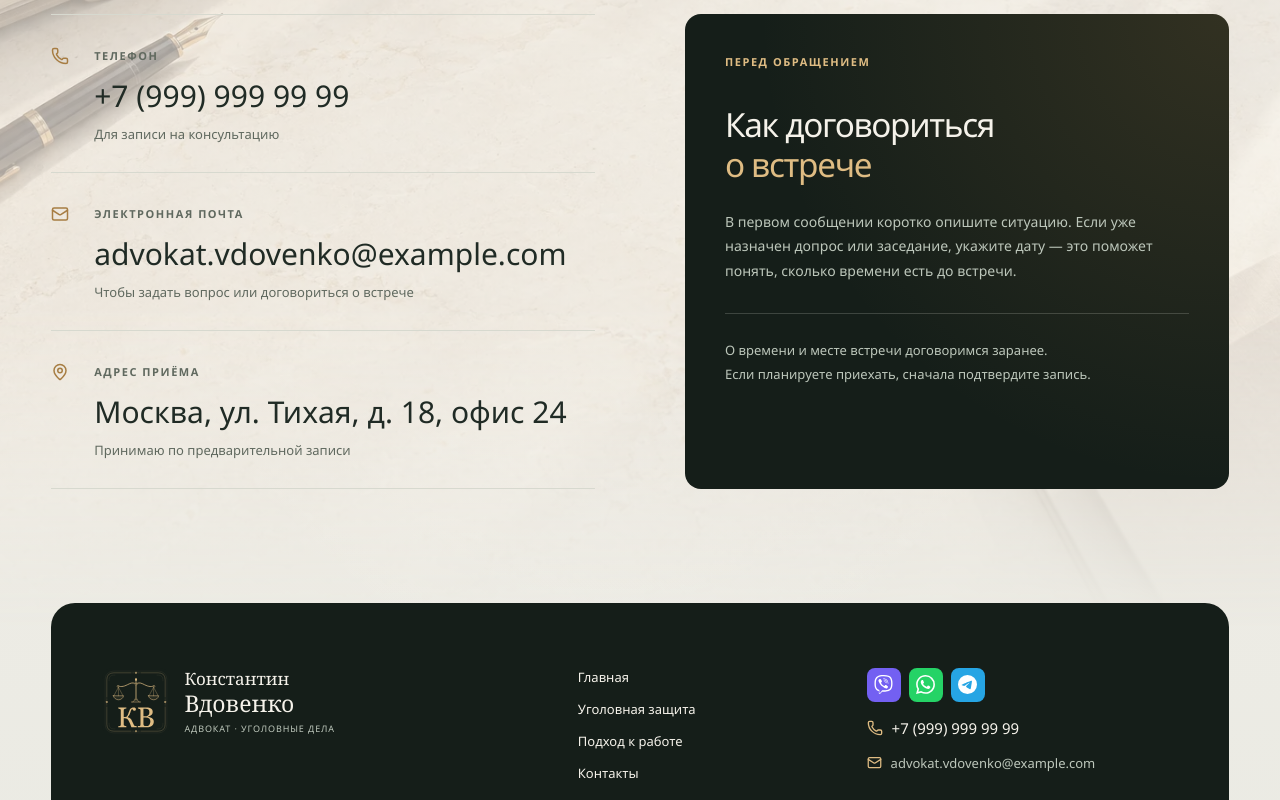
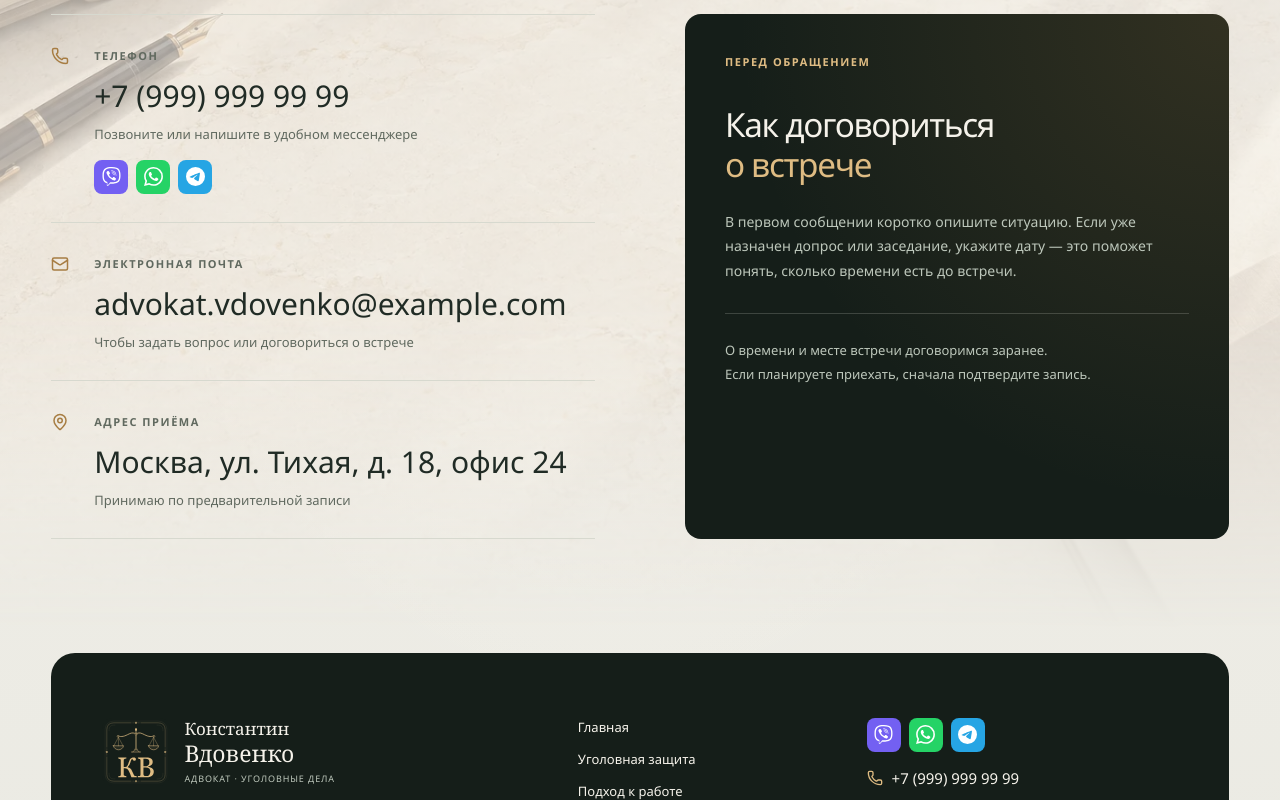
Before and after one commit to Aleks-man/advokat-vdovenko, a React (Vite) app in the folder front/: page /contacts in a window 1280 px wide. Shown: the part 600-1400 px from the top of the page. Built offline with nearby package versions, Linux system fonts and the light colour scheme; a web font is replaced by a local one.

Commit message:
feat: add messenger links to contacts and clarify consultation action

```diff
--- a/front/src/components/ContactBanner/ContactBanner.tsx
+++ b/front/src/components/ContactBanner/ContactBanner.tsx
@@ -16,7 +16,7 @@ export function ContactBanner() {
           </p>
         </div>
         <Link className="button button--light" to="/contacts">
-          Записаться на консультацию
+          Обсудить консультацию
         </Link>
       </div>
     </section>
--- a/front/src/components/Footer/Footer.css
+++ b/front/src/components/Footer/Footer.css
@@ -30,34 +30,6 @@
   align-items: flex-start;
   gap: 16px;
   min-width: 0;
-}
-.footer-messengers {
-  display: flex;
-  gap: 8px;
-}
-.footer-messenger {
-  display: grid;
-  place-items: center;
-  width: 34px;
-  height: 34px;
-  border-radius: 8px;
-  transition: opacity 0.2s;
-}
-.footer-messenger:hover {
-  opacity: 0.8;
-}
-.footer-messenger--viber {
-  background: #7360f2;
-}
-.footer-messenger--whatsapp {
-  background: #25d366;
-}
-.footer-messenger--telegram {
-  background: #26a5e4;
-}
-.footer-messenger img {
-  display: block;
-  filter: invert(1);
 }
 .footer-phone,
 .footer-email {
--- a/front/src/components/Footer/Footer.tsx
+++ b/front/src/components/Footer/Footer.tsx
@@ -1,33 +1,10 @@
 import { Link } from 'react-router-dom'
 import { Mail, Phone } from 'lucide-react'
-import viberIcon from '../../assets/icons/viber.svg'
-import whatsappIcon from '../../assets/icons/whatsapp.svg'
-import telegramIcon from '../../assets/icons/telegram.svg'
 import { navigation, site } from '../../data/site'
+import { MessengerLinks } from '../MessengerLinks/MessengerLinks'
 import './Footer.css'
 export function Footer() {
   const phone = site.phone.replace(/[^+\d]/g, '')
-  const phoneDigits = phone.replace(/\D/g, '')
-  const messengers = [
-    {
-      name: 'Viber',
-      icon: viberIcon,
-      kind: 'viber',
-      href: 'viber://chat?number=' + encodeURIComponent(phone),
-    },
-    {
-      name: 'WhatsApp',
-      icon: whatsappIcon,
-      kind: 'whatsapp',
-      href: 'https://wa.me/' + phoneDigits,
-    },
-    {
-      name: 'Telegram',
-      icon: telegramIcon,
-      kind: 'telegram',
-      href: 'https://t.me/+' + phoneDigits,
-    },
-  ]
   return (
     <footer className="footer panel">
       <div className="container">
@@ -48,21 +25,7 @@ export function Footer() {
             ))}
           </nav>
           <div className="footer-contacts">
-            <div className="footer-messengers" role="group" aria-label="Связаться в мессенджерах">
-              {messengers.map((messenger) => (
-                <a
-                  key={messenger.kind}
-                  className={`footer-messenger footer-messenger--${messenger.kind}`}
-                  href={messenger.href}
-                  aria-label={`Написать в ${messenger.name}`}
-                  title={messenger.name}
-                  target={messenger.kind === 'viber' ? undefined : '_blank'}
-                  rel={messenger.kind === 'viber' ? undefined : 'noopener noreferrer'}
-                >
-                  <img src={messenger.icon} alt="" width="19" height="19" />
-                </a>
-              ))}
-            </div>
+            <MessengerLinks />
             <a className="footer-phone" href={`tel:${phone}`}>
               <Phone size={16} aria-hidden="true" />
               <span>{site.phone}</span>
--- /dev/null
+++ b/front/src/components/MessengerLinks/MessengerLinks.css
@@ -0,0 +1,29 @@
+.messenger-links {
+  display: flex;
+  gap: 8px;
+}
+.messenger-links .messenger-link {
+  display: grid;
+  place-items: center;
+  width: 34px;
+  height: 34px;
+  margin: 0;
+  border-radius: 8px;
+  transition: opacity 0.2s;
+}
+.messenger-link:hover {
+  opacity: 0.8;
+}
+.messenger-link--viber {
+  background: #7360f2;
+}
+.messenger-link--whatsapp {
+  background: #25d366;
+}
+.messenger-link--telegram {
+  background: #26a5e4;
+}
+.messenger-link img {
+  display: block;
+  filter: invert(1);
+}
--- /dev/null
+++ b/front/src/components/MessengerLinks/MessengerLinks.tsx
@@ -0,0 +1,48 @@
+import viberIcon from '../../assets/icons/viber.svg'
+import whatsappIcon from '../../assets/icons/whatsapp.svg'
+import telegramIcon from '../../assets/icons/telegram.svg'
+import { site } from '../../data/site'
+import './MessengerLinks.css'
+
+export function MessengerLinks() {
+  const phone = site.phone.replace(/[^+\d]/g, '')
+  const phoneDigits = phone.replace(/\D/g, '')
+  const messengers = [
+    {
+      name: 'Viber',
+      icon: viberIcon,
+      kind: 'viber',
+      href: 'viber://chat?number=' + encodeURIComponent(phone),
+    },
+    {
+      name: 'WhatsApp',
+      icon: whatsappIcon,
+      kind: 'whatsapp',
+      href: 'https://wa.me/' + phoneDigits,
+    },
+    {
+      name: 'Telegram',
+      icon: telegramIcon,
+      kind: 'telegram',
+      href: 'https://t.me/+' + phoneDigits,
+    },
+  ]
+
+  return (
+    <div className="messenger-links" role="group" aria-label="Связаться в мессенджерах">
+      {messengers.map((messenger) => (
+        <a
+          key={messenger.kind}
+          className={`messenger-link messenger-link--${messenger.kind}`}
+          href={messenger.href}
+          aria-label={`Написать в ${messenger.name}`}
+          title={messenger.name}
+          target={messenger.kind === 'viber' ? undefined : '_blank'}
+          rel={messenger.kind === 'viber' ? undefined : 'noopener noreferrer'}
+        >
+          <img src={messenger.icon} alt="" width="19" height="19" />
+        </a>
+      ))}
+    </div>
+  )
+}
--- a/front/src/pages/Contacts/Contacts.css
+++ b/front/src/pages/Contacts/Contacts.css
@@ -76,3 +76,7 @@
     padding: 30px;
   }
 }
+
+.contact-details .messenger-links {
+  margin-top: 16px;
+}
--- a/front/src/pages/Contacts/Contacts.tsx
+++ b/front/src/pages/Contacts/Contacts.tsx
@@ -1,5 +1,6 @@
 import { Mail, MapPin, Phone } from 'lucide-react'
 import { site } from '../../data/site'
+import { MessengerLinks } from '../../components/MessengerLinks/MessengerLinks'
 import './Contacts.css'
 import { LegalArtwork } from '../../components/LegalArtwork/LegalArtwork'
 export function Contacts() {
@@ -9,9 +10,9 @@ export function Contacts() {
         <LegalArtwork kind="document" />
         <p className="eyebrow">03 / Контакты</p>
         <h1>
-          Записаться
+          Связаться
           <br />
-          <em>на консультацию</em>
+          <em>со мной</em>
         </h1>
         <p>Свяжитесь со мной, чтобы задать вопрос или выбрать время консультации.</p>
       </section>
@@ -22,7 +23,8 @@ export function Contacts() {
             <div>
               <span className="eyebrow">Телефон</span>
               <a href={`tel:${site.phone.replace(/[^+\d]/g, '')}`}>{site.phone}</a>
-              <small>Для записи на консультацию</small>
+              <small>Позвоните или напишите в удобном мессенджере</small>
+              <MessengerLinks />
             </div>
           </div>
           <div className="contact-detail">
```
Also changed, not shown: 1 other file (tests, documents, lock files or other folders).
